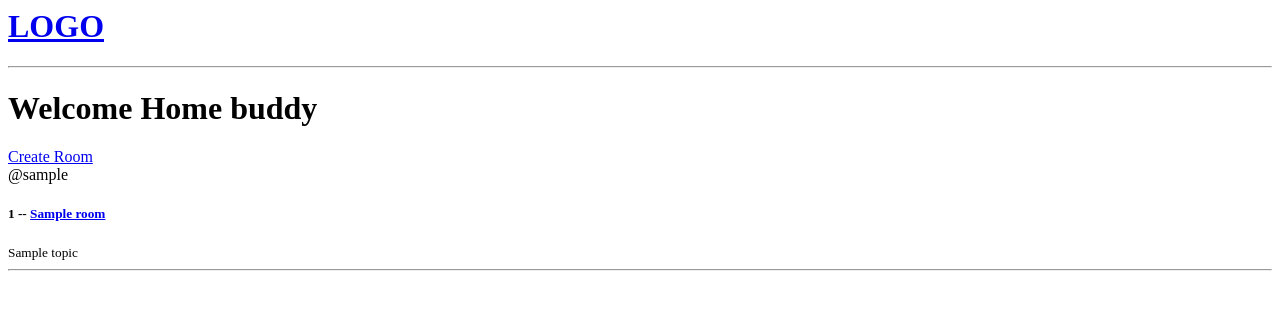
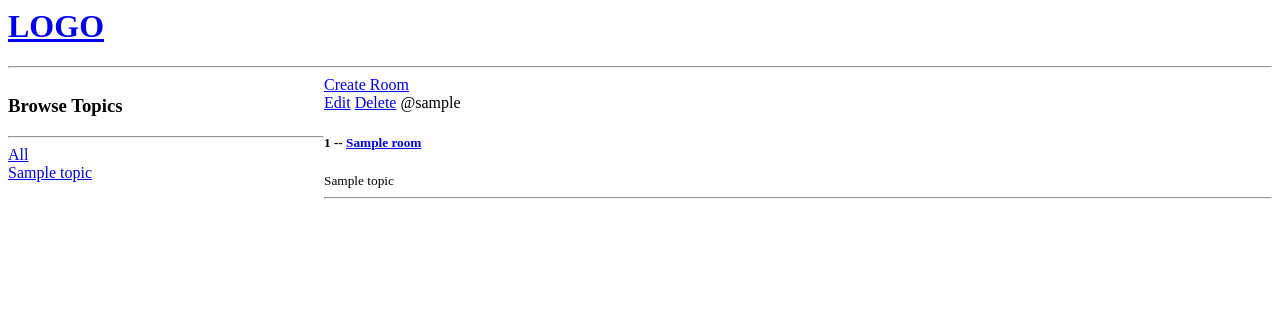
Before and after one commit to Mr-Dhanush-git/Django-path, a Django app: page / in a window 1280 px wide. Shown: the top 310 px of the page. Run offline with Django 5.2, Linux system fonts and the light colour scheme; tables that the repository leaves empty hold one stand-in row (values such as "Sample post").

Commit message:
learning Django

```diff
--- a/basic/models.py
+++ b/basic/models.py
@@ -17,6 +17,9 @@ class Room(models.Model):
     updated  = models.DateTimeField(auto_now = True)
     created = models.DateTimeField(auto_now_add = True)
 
+    class Meta:
+        ordering = ['-updated' , '-created']
+
     def __str__(self):
         return self.name
 
--- a/basic/templates/basic/home.html
+++ b/basic/templates/basic/home.html
@@ -2,22 +2,50 @@
 
 {%   block content   %}
 
-<h1>Welcome Home buddy</h1>
+
+<style>
+    .home-container {
+        display: grid;
+        grid-template-columns: 1fr 3fr;
+    }
+</style>
+
+
+
+
+
+<div class = "home-container">
+    <div>
+        <h3>Browse Topics</h3>
+        <hr>
+
+        <div>
+            <a href="{%  url 'home'  %}">All</a>
+        </div>
+
+        {% for topic in topics %}
+        <div>
+            <a href="{%  url 'home'  %}?q={{topic.name}}">{{topic.name}}</a>
+        </div>
+        {% endfor %}
+
+
+    </div>
 
     <div>
         <a href="{%   url  'create-room'   %}">Create Room</a>
         <div>
             {% for room in rooms %}
                 <div>
+                    <a href="{%    url 'update-room' room.id    %}">Edit</a>
+                    <a href="{%   url 'delete-room' room.id  %}">Delete</a>
                     <span>@{{room.host.username}}</span>
                     <h5>{{room.id}} -- <a href="{% url 'room' room.id %}">{{room.name}}</a></h5>
                     <small>{{room.topic.name}}</small>
                     <hr>
                 </div>
-
-
-
             {% endfor %}
+        </div>
     </div>
 </div>
 
--- a/basic/templates/basic/room_form.html
+++ b/basic/templates/basic/room_form.html
@@ -5,7 +5,7 @@
 <div>
     <form method="post"  action="">
         {% csrf_token %}
-        {{form}}
+        {{form.as_p}}
         <input type="submit" value="Submit"/>
     </form>
 </div>
--- a/basic/urls.py
+++ b/basic/urls.py
@@ -10,4 +10,8 @@ urlpatterns = [
     path('room/<str:pk>/' , views.room , name="room"),
 
     path('create-room/', views.createRoom, name="create-room"),
+
+    path('update-room/<str:pk>/', views.updateRoom, name="update-room"),
+
+    path('delete-room/<str:pk>/', views.deleteRoom, name="delete-room"),
 ]
--- a/basic/views.py
+++ b/basic/views.py
@@ -1,8 +1,8 @@
-from django.shortcuts import render
+from django.shortcuts import render, redirect
 from django.urls import path
 from django.http import HttpResponse
 from .forms import RoomForm
-from .models import Room
+from .models import Room , Topic
 
 
 # Create your views here.
@@ -13,8 +13,12 @@ from .models import Room
 # ]
 
 def home(request):
-    rooms = Room.objects.all()
-    return render(request , 'basic/home.html' , {'rooms' : rooms})
+    q = request.GET.get('q') if request.GET.get('q') != None else ''
+    rooms = Room.objects.filter(topic__name__icontains = q)
+    topics = Topic.objects.all()
+
+    context = {'rooms' : rooms , 'topics' : topics}
+    return render(request , 'basic/home.html' , context)
 
 def room(request , pk):
     room = Room.objects.get(id = pk)
@@ -23,5 +27,34 @@ def room(request , pk):
 
 def createRoom(request):
     form = RoomForm()
+
+    if request.method == 'POST':
+        form = RoomForm(request.POST)
+        if form.is_valid():
+            form.save()
+            return redirect('home')
+
     context = {'form': form}
     return render(request, 'basic/room_form.html', context)
+
+def updateRoom(request , pk):
+    room = Room.objects.get(id = pk)
+    form = RoomForm(instance = room)
+
+    if request.method == 'POST':
+        form = RoomForm(request.POST , instance = room)
+        if form.is_valid():
+            form.save()
+            return redirect('home')
+
+    context = {'form' : form}
+    return render(request, 'basic/room_form.html', context)
+
+
+def deleteRoom(request , pk):
+    room = Room.objects.get(id=pk)
+    if request.method == 'POST':
+        room.delete()
+        return redirect('home')
+
+    return render(request , 'basic/delete.html',{"obj":room})
```
Also changed, not shown: basic/templates/basic/delete.html (added, +14 -0 lines). Lines whose indentation alone changed are shown as unchanged.
